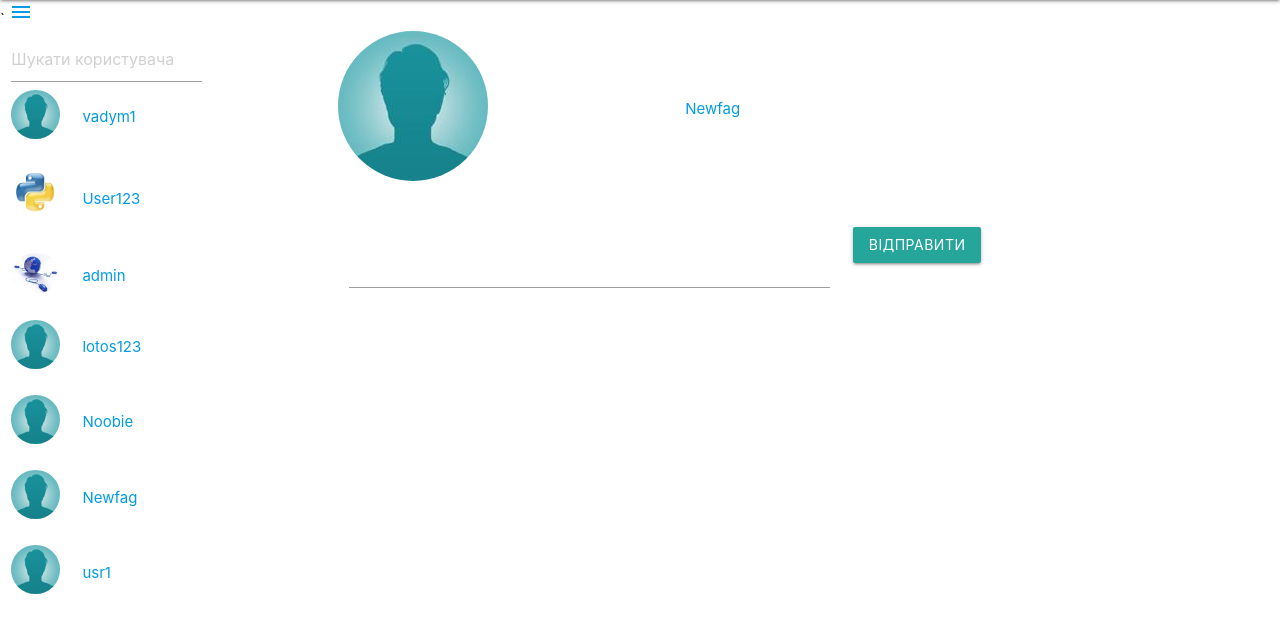
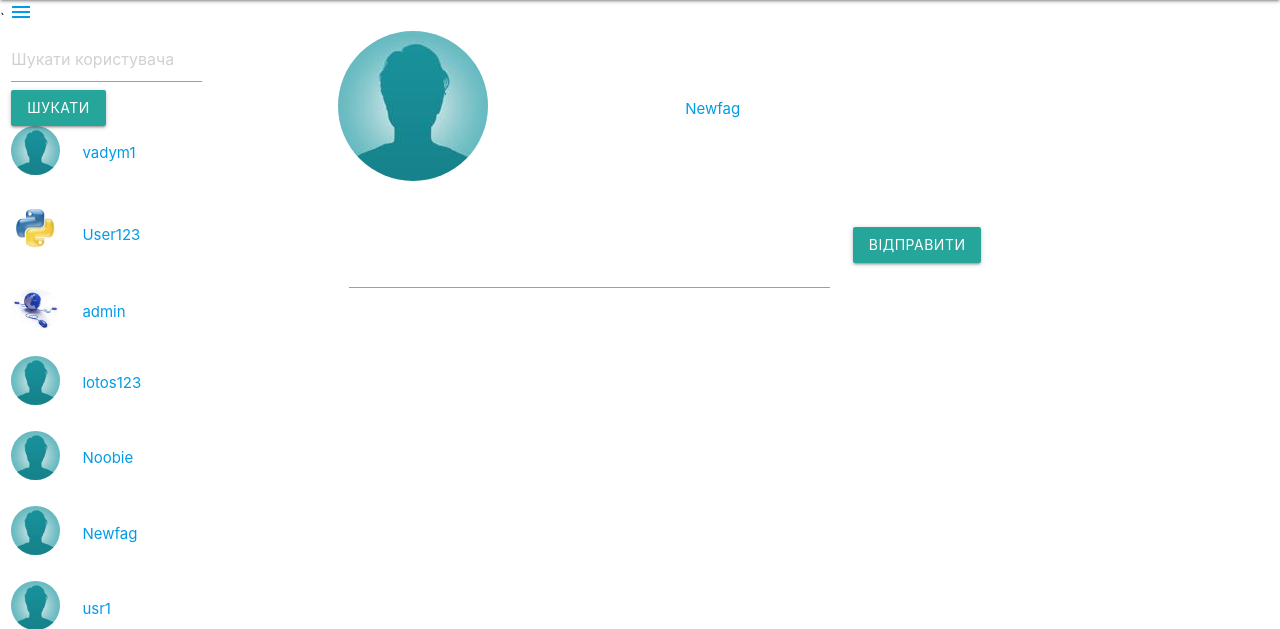
Before and after one commit to vadymolh/practiseDjango3, a Django app: page /chat/11 in a window 1280 px wide. Shown: the part 64-693 px from the top of the page. Run offline with Django 3.2, Linux system fonts and the light colour scheme; a user stored in the database is signed in; data comes from the database, SQL or seed files in the repository; both versions use the stored data as it was after the commit.

Commit message:
add button for usr search

```diff
--- a/chat/templates/chatroom.html
+++ b/chat/templates/chatroom.html
@@ -10,6 +10,9 @@
             <input type="search" name="searchuser"
             placeholder="Шукати користувача">
         </form>
+        <button class="btn waves-effect waves-light"
+                 form="search_user"
+                 type="submit" >Шукати</button>
         {% for user_ in users %}
         <div class="row valign-wrapper">
             <div class="col s4">
```
Also changed, not shown: db.sqlite3.
